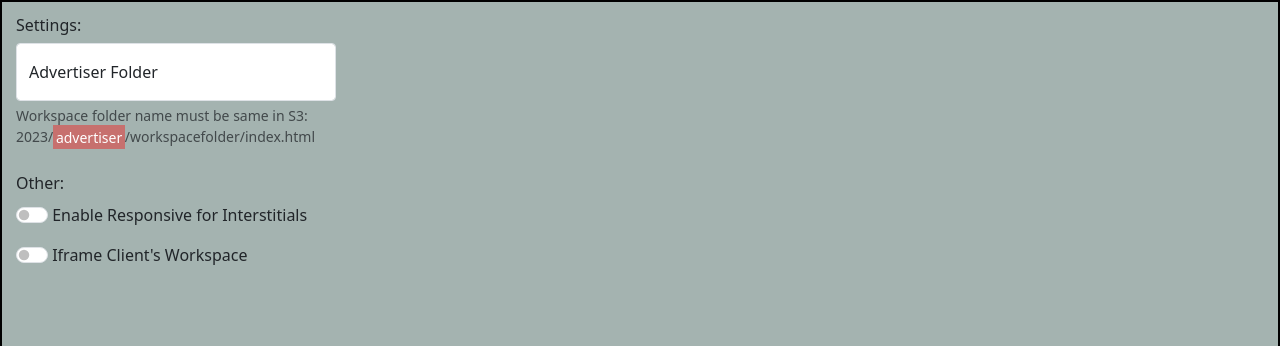
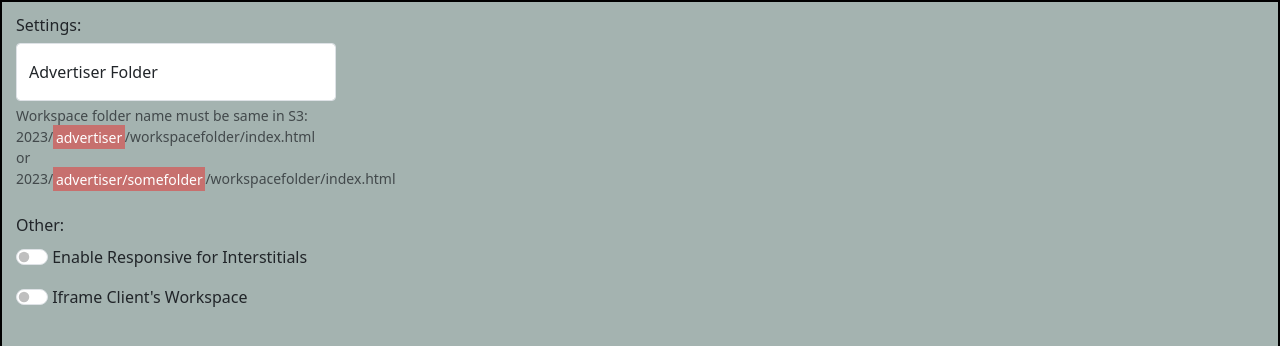
Before and after one commit to rdguzmanjr/BWFriendly-Generator, a plain HTML site: page index.html in a window 1280 px wide. Shown: the top 346 px of the page. Drawn offline with nearby package versions, Linux system fonts and the light colour scheme.

Commit message:
update text

```diff
--- a/index.html
+++ b/index.html
@@ -21,7 +21,7 @@
             <div class="mb-4 form-floating">
                 <input class="form-control form-control-sm" id="folderinputbox" type="text" placeholder="Creative Workspace Path in S3" autocomplete="off">
                 <label class="">Advertiser Folder</label>
-                <div class='form-text'>Workspace folder name must be same in S3:<br> 2023/<mark>advertiser</mark>/workspacefolder/index.html</div>
+                <div class='form-text'>Workspace folder name must be same in S3:<br> 2023/<mark>advertiser</mark>/workspacefolder/index.html<br>or<br>2023/<mark>advertiser/somefolder</mark>/workspacefolder/index.html</div>
             </div>
                 <label class="form-label">Other:</label>
                 <div class="checkbox-group">
--- a/js/main.js
+++ b/js/main.js
@@ -223,10 +223,10 @@ function insertAfterMatch(string,replacement,pattern){
     return string.replace(pattern, `${replacement}$&`);
 }
 
-
 function clientURL(){
     return "https"
 }
+
 let htmlTempString=`<!DOCTYPE html>\n`+
 `<html lang="en">\n`+
 `<head>\n`+
```
